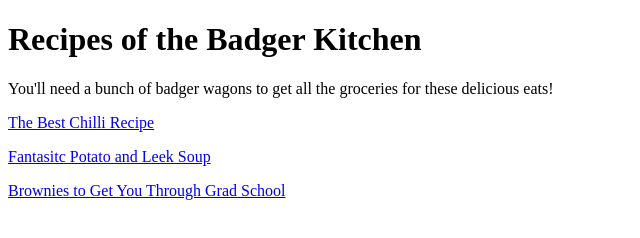
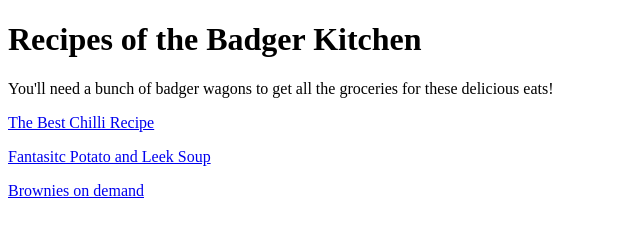
Before and after one commit to BadgerTheCurious/odin-recipes, a plain HTML site: page index.html in a window 1280 px wide. Shown: the whole page, without its empty margins (0-640 px from the left). Drawn offline with Linux system fonts and the light colour scheme.

Commit message:
Update brownie title and link information
A recipe for a brownie mix was used, rather than the Salkeld Brownie
which was the original plan for the page. To reflect this, the page name
for the brownie page, the link target, and the link text were updated.

```diff
--- a/index.html
+++ b/index.html
@@ -18,7 +18,7 @@
         <a href="./recipes/potato-leek-soup.html">Fantasitc Potato and Leek Soup </a>
     </p>
     <p>
-        <a href="./recipes/salkeld-brownie.html">Brownies to Get You Through Grad School</a>
+        <a href="./recipes/brownie-mix.html">Brownies on demand</a>
     </p>
 
 </body>
```
Also changed, not shown: recipes/brownie-mix.html (renamed from recipes/salkeld-brownie.html).
